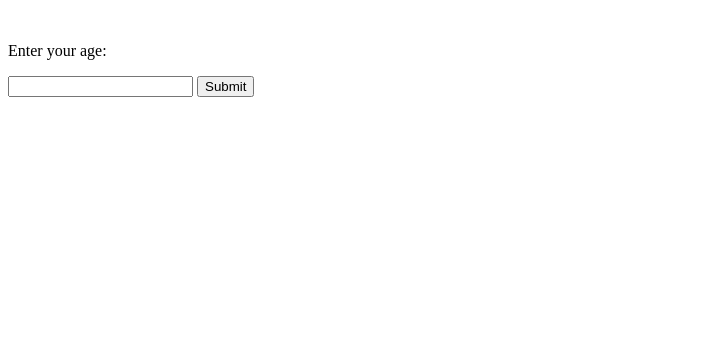
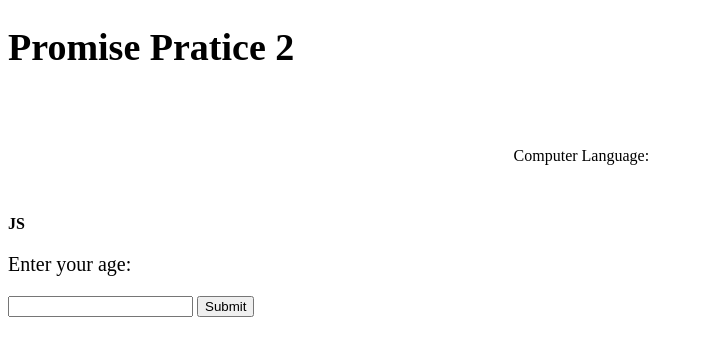
Before and after one commit to 2023317MaxDyson/IWPPromisePratice2MaxDyson, a plain HTML site: page index.html in a window 1280 px wide. Shown: the whole page, without its empty margins (0-703 px from the left). Drawn offline with Linux system fonts and the light colour scheme.

Commit message:
Update index.html

```diff
--- a/index.html
+++ b/index.html
@@ -4,14 +4,26 @@
     <meta charset="UTF-8">
     <meta name="viewport" content="width=device-width, initial-scale=1.0">
     <title> Promise Pratice 2 Max Dyson </title>
+    <link rel="stylesheet" href="style.css"> <link>
 </head>
 <body>
+<div id = "title">
+<h1 style= "font-size: 38px;"> Promise Pratice 2   </h1>
+</div>
 </br>
-<p> Enter your age: </p>
+<div id="language">
+</br>
+<p style="margin-left: 40%;"> Computer Language: </p>
+</br>
+<p id="javaScript"><b>JS</b></p>
+</div>
+<div id ="main">
+<p style="font-size: 20px">  Enter your age: </p>
 <input type = "number"  id = "age" >
 <input type = "submit" id = "button" >
 <!-- Displays the result from the promise function-->
 <p id = "promise"> </p>
+</div>
 <script src="script.js"> </script>
 </body>
 </html>
```
